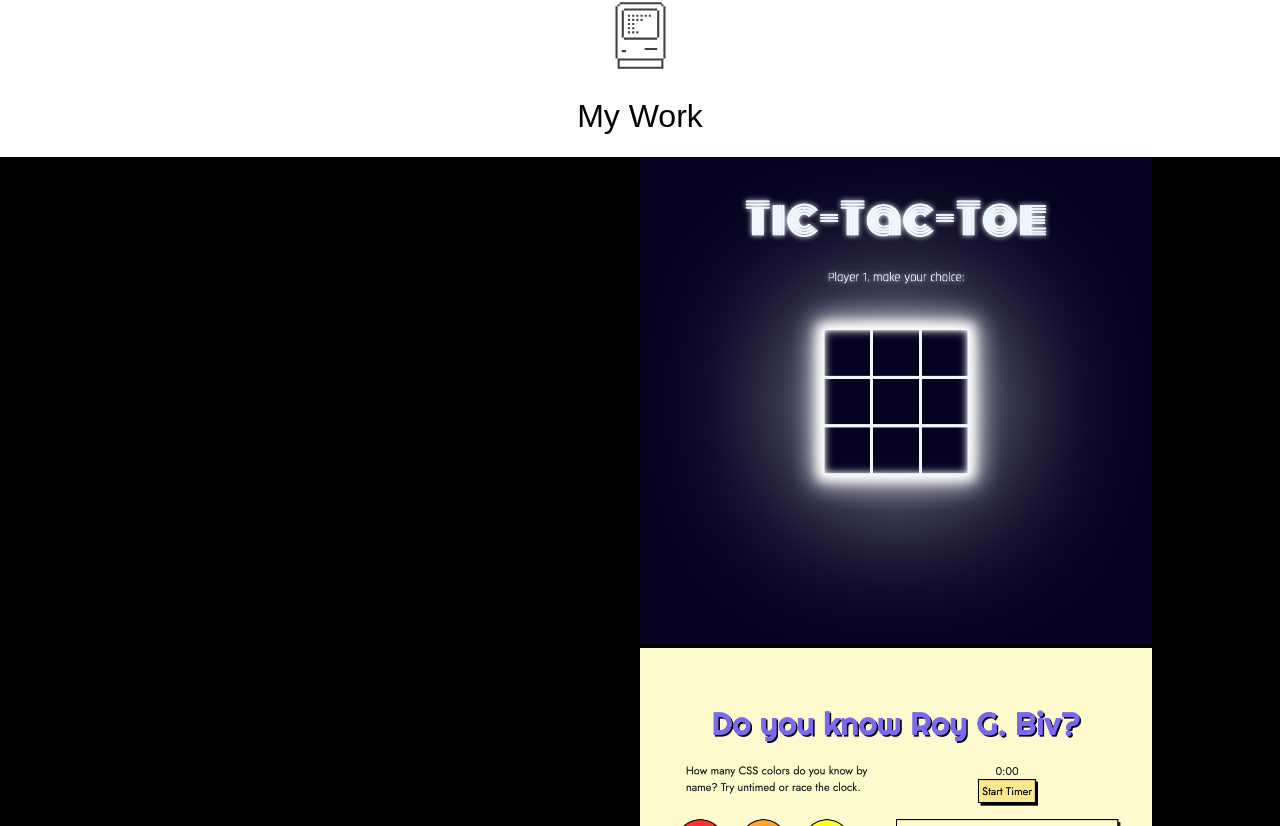
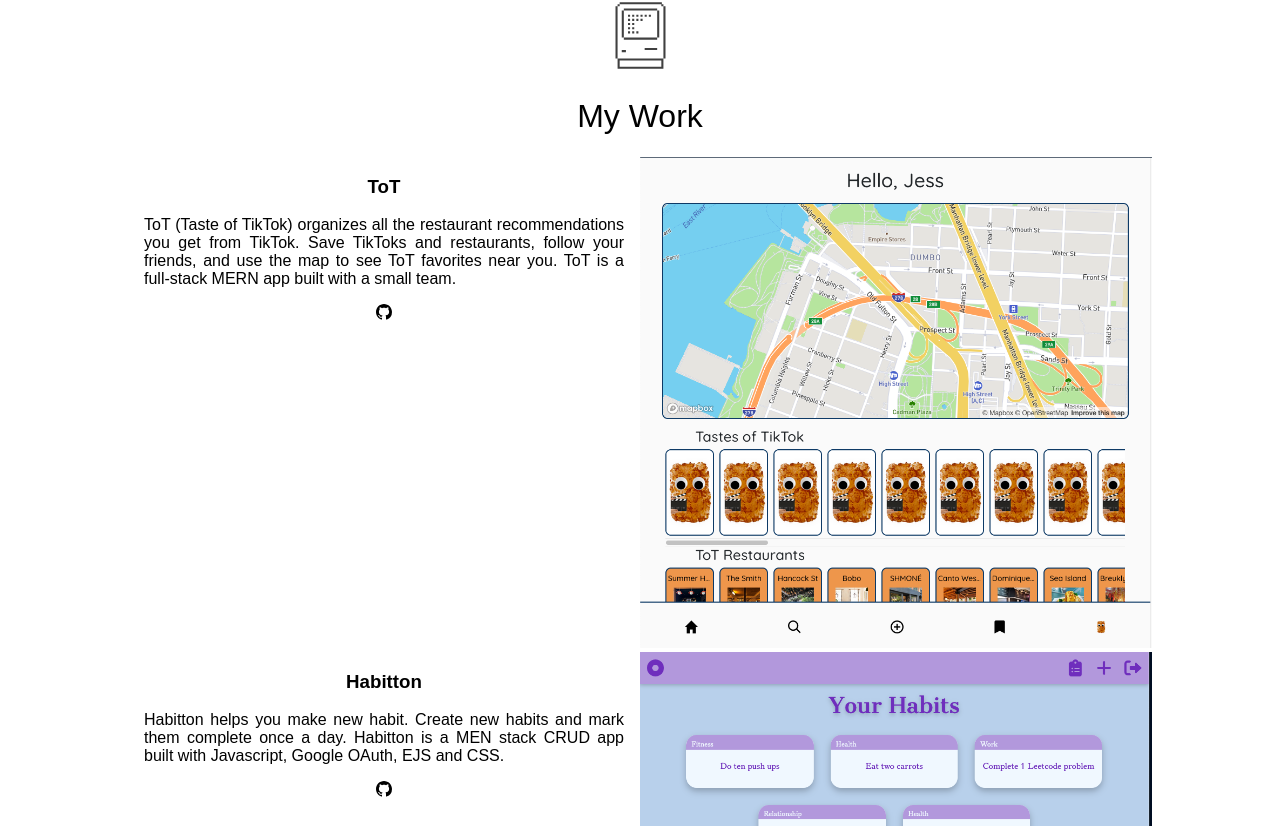
Before and after one commit to jlandis320/portfolio, a React (Create React App) app: page / in a window 1280 px wide. Shown: the part 1714-2540 px from the top of the page. Built offline with nearby package versions, Linux system fonts and the light colour scheme; a web font is replaced by a local one.

Commit message:
reverses project list

```diff
--- a/src/components/ProjectList/ProjectList.jsx
+++ b/src/components/ProjectList/ProjectList.jsx
@@ -5,7 +5,7 @@
 const ProjectList = ({ projects }) => {
   return (
     <div className={styles.projects}>
-      {projects.map((project, idx) => (
+      {projects.reverse().map((project, idx) => (
             <ProjectPreview project={project} key={idx} />
       ))}
     </div>
--- a/src/components/ProjectList/ProjectList.module.css
+++ b/src/components/ProjectList/ProjectList.module.css
@@ -3,6 +3,5 @@
   display: flex;
   flex-wrap: wrap;
   justify-content: space-around;
-  background-color: black;
   margin-bottom: 4em;
 }
```
